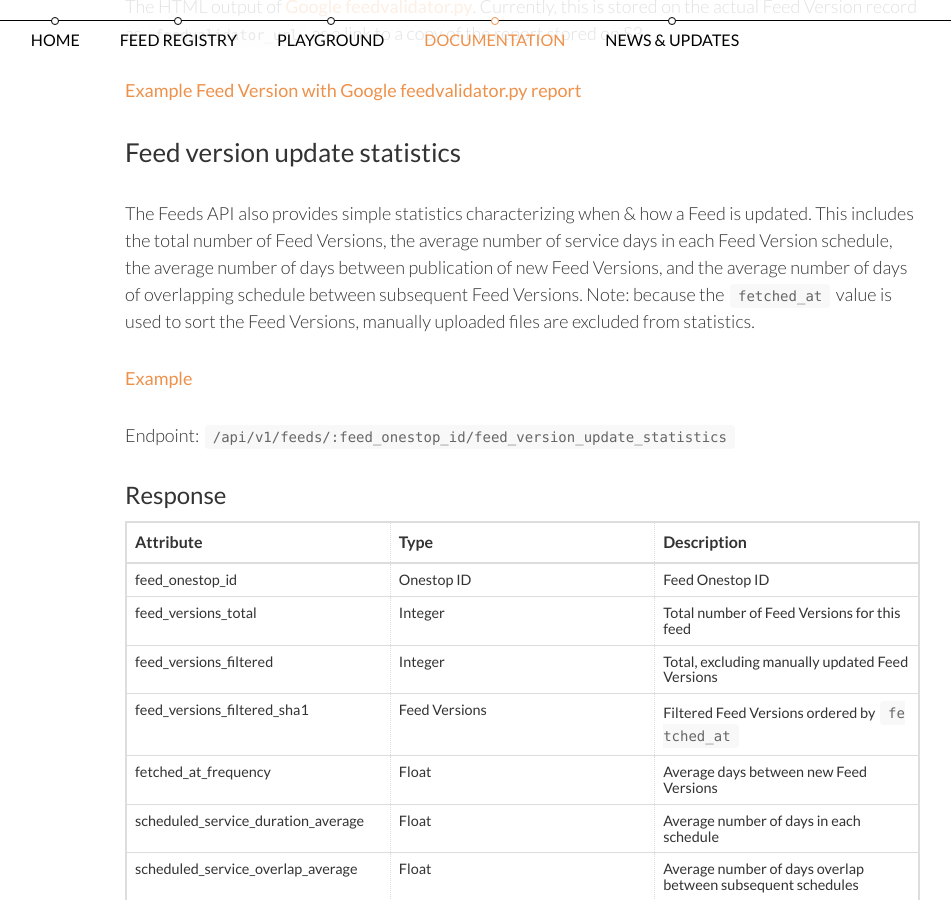
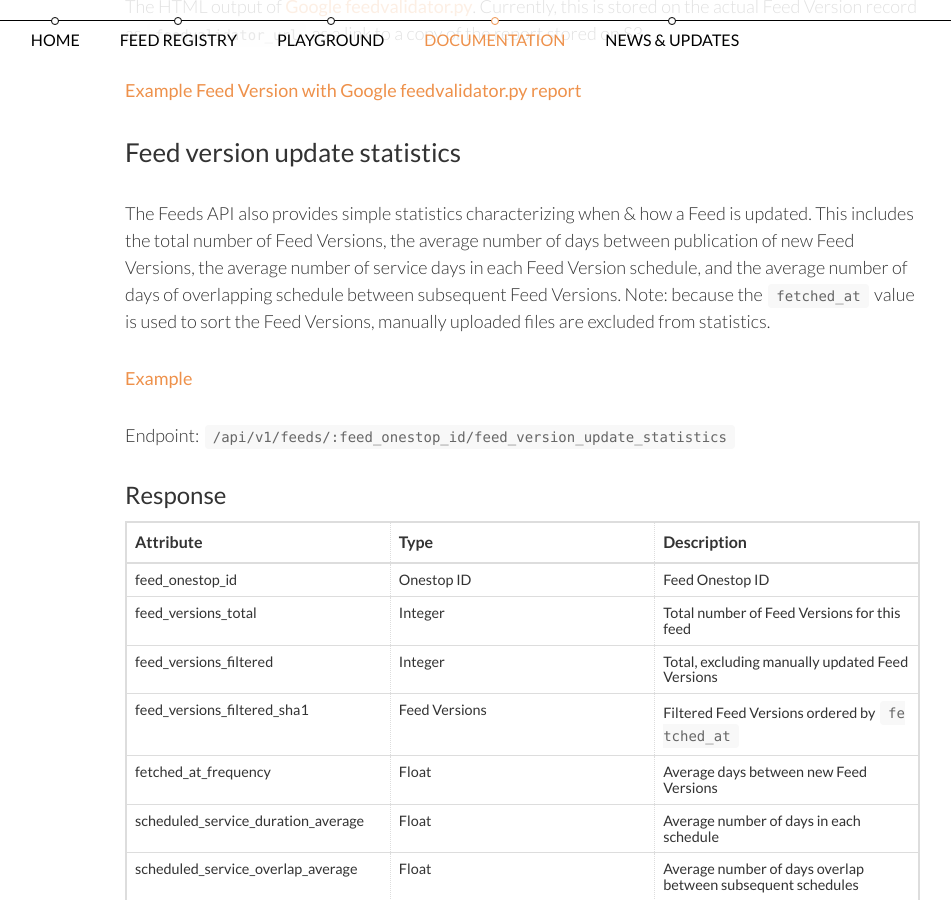
Before and after one commit to transitland/www-transit-land, a Jekyll site: the page built from documentation/datastore/feeds.md, in a window 1280 px wide and 900 px high, scrolled down 5276 px. Shown: the whole window, without its empty margins (255-1206 px from the left). Built offline with Jekyll 4.4.1, drawn with Linux system fonts in a browser that asks for light colours; nearby versions of some CDN libraries.

Commit message:
Text update

```diff
--- a/documentation/datastore/feeds.md
+++ b/documentation/datastore/feeds.md
@@ -139,7 +139,7 @@ The HTML output of [Google feedvalidator.py](https://github.com/google/transitfe
 
 ## Feed version update statistics
 
-The Feeds API also provides simple statistics characterizing when &amp; how a Feed is updated. This includes the total number of Feed Versions, the average number of service days in each Feed Version schedule, the average number of days between publication of new Feed Versions, and the average number of days of overlapping schedule between subsequent Feed Versions. Note: because the `fetched_at` value is used to sort the Feed Versions, manually uploaded files are excluded from statistics.
+The Feeds API also provides simple statistics characterizing when &amp; how a Feed is updated. This includes the total number of Feed Versions, the average number of days between publication of new Feed Versions, the average number of service days in each Feed Version schedule, and the average number of days of overlapping schedule between subsequent Feed Versions. Note: because the `fetched_at` value is used to sort the Feed Versions, manually uploaded files are excluded from statistics.
 
  [Example](http://transit.land/api/v1/feeds/f-c2g5-bctransit~kelownaregionaltransitsystem/feed_version_update_statistics)
 
```
